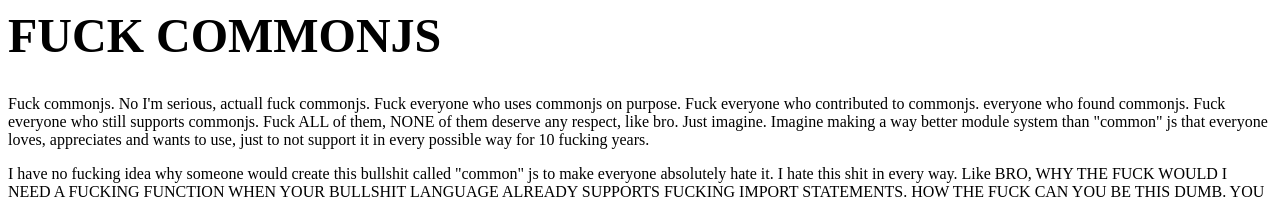
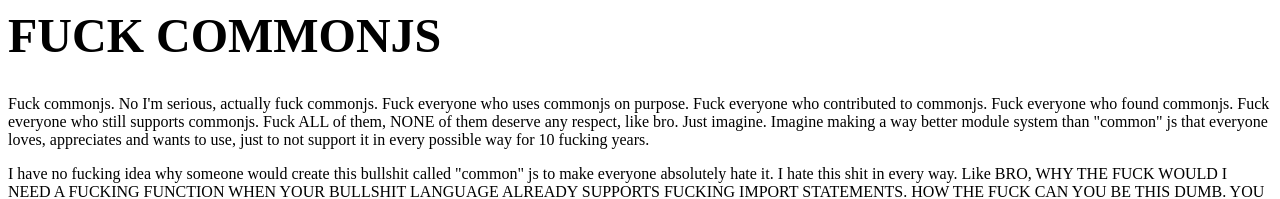
Before and after one commit to efekos/webx-fuckcommonjs, a plain HTML site: page index.html in a window 1280 px wide. Shown: the top 199 px of the page. Drawn offline with Linux system fonts and the light colour scheme.

Commit message:
fix typos in the first paragraph

```diff
--- a/index.html
+++ b/index.html
@@ -10,7 +10,7 @@
     <h1>FUCK COMMONJS</h1>
 
     <p>
-        Fuck commonjs. No I'm serious, actuall fuck commonjs. Fuck everyone who uses commonjs on purpose. Fuck everyone who contributed to commonjs. everyone who found commonjs. Fuck everyone who still supports commonjs. Fuck ALL of them, NONE of them deserve any respect, like bro. Just imagine. Imagine making a way better module system than "common" js that everyone loves, appreciates and wants to use, just to not support it in every possible way for 10 fucking years.
+        Fuck commonjs. No I'm serious, actually fuck commonjs. Fuck everyone who uses commonjs on purpose. Fuck everyone who contributed to commonjs. Fuck everyone who found commonjs. Fuck everyone who still supports commonjs. Fuck ALL of them, NONE of them deserve any respect, like bro. Just imagine. Imagine making a way better module system than "common" js that everyone loves, appreciates and wants to use, just to not support it in every possible way for 10 fucking years.
     </p>
 
     <p>
```
